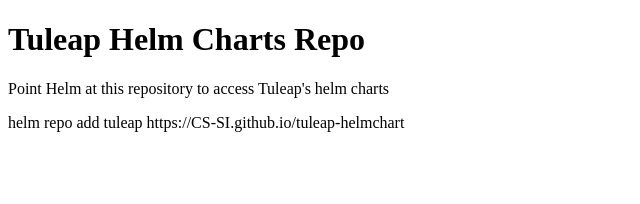
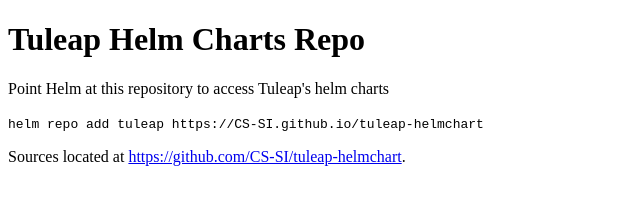
Before and after one commit to CS-SI/tuleap-helmchart, a plain HTML site: page index.html in a window 1280 px wide. Shown: the whole page, without its empty margins (0-640 px from the left). Drawn offline with Linux system fonts and the light colour scheme.

Commit message:
Add link to sources

```diff
--- a/index.html
+++ b/index.html
@@ -6,6 +6,7 @@
 <body>
   <h1>Tuleap Helm Charts Repo</h1>
   <p>Point Helm at this repository to access Tuleap's helm charts</p>
-  <p>helm repo add tuleap https://CS-SI.github.io/tuleap-helmchart</p>
+  <p><code>helm repo add tuleap https://CS-SI.github.io/tuleap-helmchart</code></p>
+  <p>Sources located at <a href="https://github.com/CS-SI/tuleap-helmchart">https://github.com/CS-SI/tuleap-helmchart</a>.</p>
 </body>
 </html>
```
